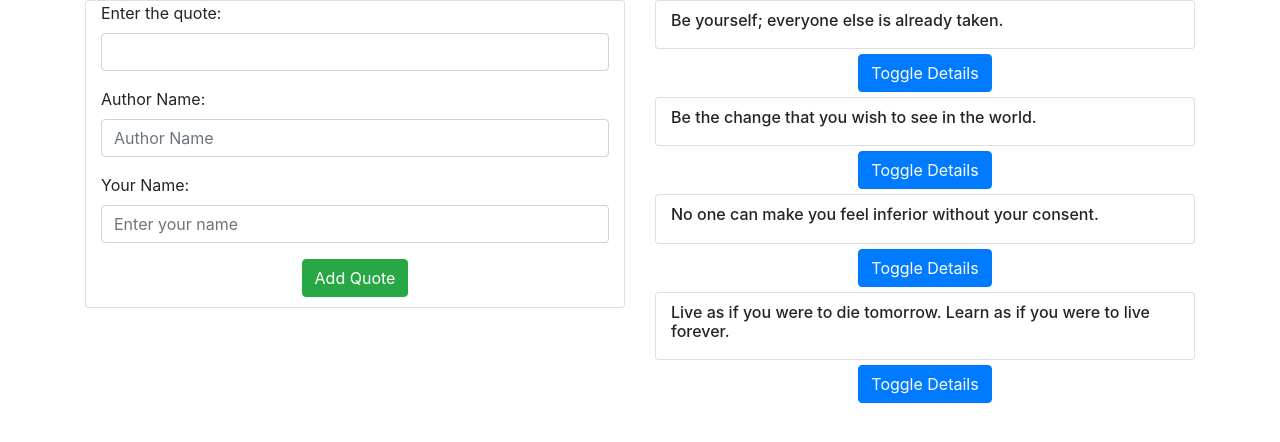
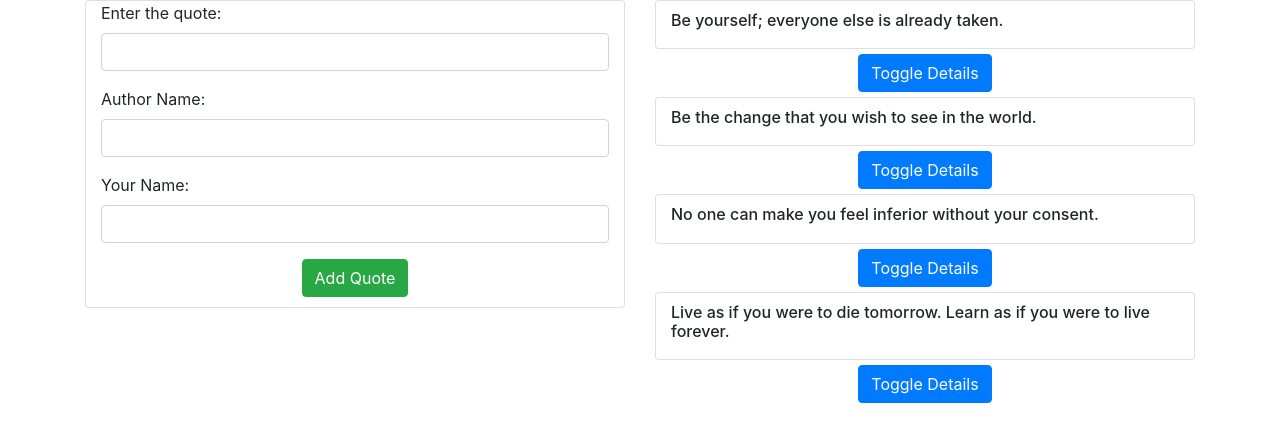
Before and after one commit to Vincent-kipngeno/Quotes-App, an Angular app: page / in a window 1280 px wide. Shown: the top 442 px of the page. Built offline with nearby package versions, Linux system fonts and the light colour scheme.

Commit message:
display day posted in quote details component, collect inputs from quote-form component using ngModel, add output binding event to quoteComponent html and add addNewQuote function

```diff
--- a/src/app/quote-detail/quote-detail.component.html
+++ b/src/app/quote-detail/quote-detail.component.html
@@ -5,6 +5,6 @@
   }
 </style>
 <div class="">
-  Author name: {{quote.authorName}} posted by: {{quote.userName}} <br>
+  Author name: {{quote.authorName}} posted by: {{quote.userName}} on {{quote.date|date }}<br>
   <span (click)='upVotes(true)' type="button" class=" btn-outline-success">👍</span> {{quote.upVote}} upVotes <span (click)='downVotes(true)' type="button" class="btn-outline-danger">👎</span> {{quote.downVote}} downVotes
 </div>
--- a/src/app/quote-form/quote-form.component.html
+++ b/src/app/quote-form/quote-form.component.html
@@ -6,11 +6,11 @@
     </div>
   <div class="form-group">
     <label for="author">Author Name: </label><br>
-    <input type="text" class="form-control" name="author" value="" placeholder="Author Name">
+    <input type="text" class="form-control" [(ngModel)]='newQuote.authorName' name="author" #author='ngModel' value="" placeholder="Author Name">
   </div>
   <div class="form-group">
     <label for="user">Your Name: </label><br>
-    <input type="text" name="user" class="form-control" value="" placeholder="Enter your name">
+    <input type="text" [(ngModel)]='newQuote.userName' name="user" #user ='ngModel' class="form-control" value="" placeholder="Enter your name">
   </div>
   <div class="button">
     <button type="submit" class="btn btn-success" name="button">Add Quote</button>
--- a/src/app/quote/quote.component.html
+++ b/src/app/quote/quote.component.html
@@ -2,7 +2,7 @@
 <div class="container">
   <div class="row">
     <div class="col-md-6">
-      <app-quote-form></app-quote-form>
+      <app-quote-form (addQuote)="addNewQuote($event)"></app-quote-form>
     </div>
     <div class="col-md-6">
       <div *ngFor = "let quote of quotes; let i = index">
--- a/src/app/quote/quote.component.ts
+++ b/src/app/quote/quote.component.ts
@@ -13,6 +13,9 @@
     new Quote ("No one can make you feel inferior without your consent.", "Eleanor Roosevelt", "Vincent Kipngeno", 0, 0, new Date(2020, 3, 12)),
     new Quote ("Live as if you were to die tomorrow. Learn as if you were to live forever.", "Mahatma Gandhi", "Vincent Kipngeno", 0, 0, new Date(2020, 3, 12))
   ]
+  addNewQuote(quote){
+    this.quotes.push(quote);
+  }
   toggler(index){
     this.quotes[index].showQuoteDetails = !this.quotes[index].showQuoteDetails;
   }
```
